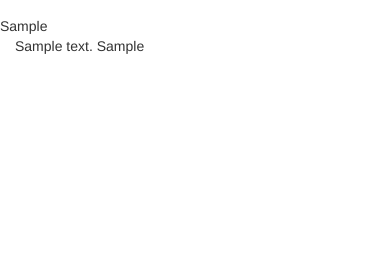
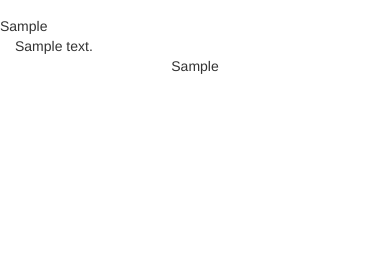
Before and after one commit to remoteworkerid/giwangan, a Flask app: template web_app/templates/index.html in a window 390 px wide. Shown: the part 76-332 px from the top of the page. Run offline with Flask 2, Linux system fonts and the light colour scheme; the template is opened without the code that fills it: most values are stand-ins (such as "Sample title", 1, 10 or a date in 2020); some libraries are stand-ins or nearby versions; some web fonts are replaced.

Commit message:
Improve layout in mobile, but need improvement in desktop for ads placement
BACKLOG:
- Probably need to fix the vertical alignment of brand logo when in mobile
- Custom Home Admin and POC for create article based on keyword
- Url for page is not getting updated to safe url (?)
- Allow the use of external image as feature image
- Nawarin berita politik,"Anies/sandi atau Ahok/Djarot? Islam moderat/liberal?" bwahaha
- Twitter/Facebook/LinkedIn bot
- Indonesia locale for humanize
- keyword field for SEO purposes
- soccer API! News!
- fix SERVER_NAME in localhost
- tambahkan back to top icon in footer
- bootstrap init for psql
- Need better prod/dev setup
- spice Up NM brand
- / for with Home Icon Menu
- Prepare until ready for NM
- CAN DB AUTO GENERATED BY resetmigration.sh script?
- Need to remove that web_app reference in import. Not pretty
- Make the uploader be ajax friendly from ckeditor
- Excerpt for post to be shown in thumbnail (manual field?)
- show profile menu for authenticated user. For now, just hide it
- , view count

```diff
--- a/web_app/templates/base-template.html
+++ b/web_app/templates/base-template.html
@@ -20,7 +20,7 @@
 
     <meta charset="utf-8">
     <meta http-equiv="X-UA-Compatible" content="IE=edge">
-    <meta name="viewport" content="width=device-width, initial-scale=1">
+    <meta name="viewport" content="width=device-width, initial-scale=1, maximum-scale=1, user-scalable=no">
     <!-- The above 3 meta tags *must* come first in the head; any other head content must come *after* these tags -->
     {% if not page.excerpt is none %}
     <meta name="description" content="{{ page.excerpt }}">
@@ -177,13 +177,20 @@
   {% if not global_vars.ADSENSE_HEADER is none %}
   {{ global_vars.ADSENSE_HEADER | safe}}
   {% endif %}
-    <div class="container">
+    <div class="container-fluid">
+      <div class="row">
+        <div class="col-xs-12 col-md-8">
         {{ content|safe }}
+        </div>
 
 {% if not global_vars.ADSENSE_FOOTER is none %}
+        <div class="row">
+          <div class="col-xs-12 col-md-8" align="center">
   {{ global_vars.ADSENSE_FOOTER | safe}}
   {% endif %}
-
+          </div>
+        </div>
+      </div>
     </div><!-- /.container -->
 
   {% if not current_user.is_authenticated %}
--- a/web_app/templates/page/content.html
+++ b/web_app/templates/page/content.html
@@ -1,9 +1,14 @@
 <h1>{{ page.title }}</h1>
 <img class="img-responsive img-rounded center-block" src="/static/upload/{{ page.feature_image.path }}"/>
+    <div class="row">
+        <div class="col-xs-12 col-md-8">
 <p class="text-justify">{{ page.excerpt| safe }}</p>
+
 {% if not global_vars.ADSENSE_INAPP_ARTICLE_CODE is none %}
     {{ global_vars.ADSENSE_INAPP_ARTICLE_CODE|safe }}
 {% endif %}
 <p class="text-justify">
     {{ page.content| safe }}
 </p>
+        </div>
+    </div>
```
